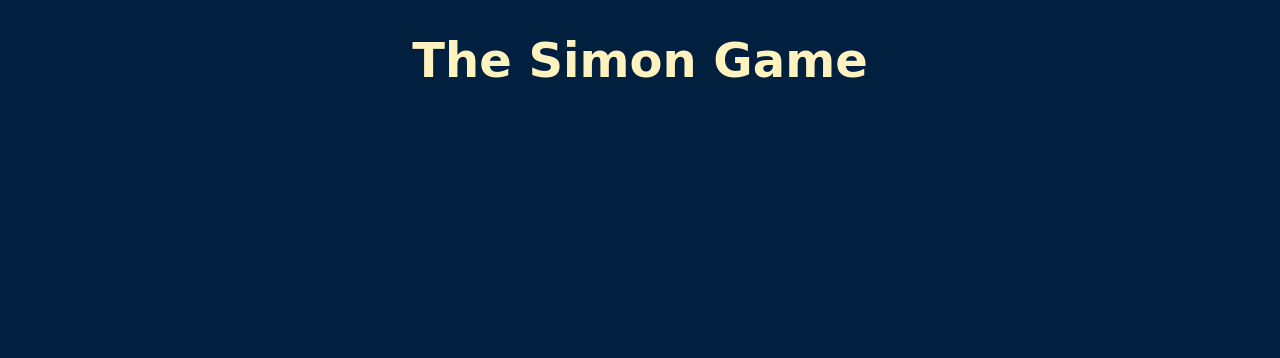
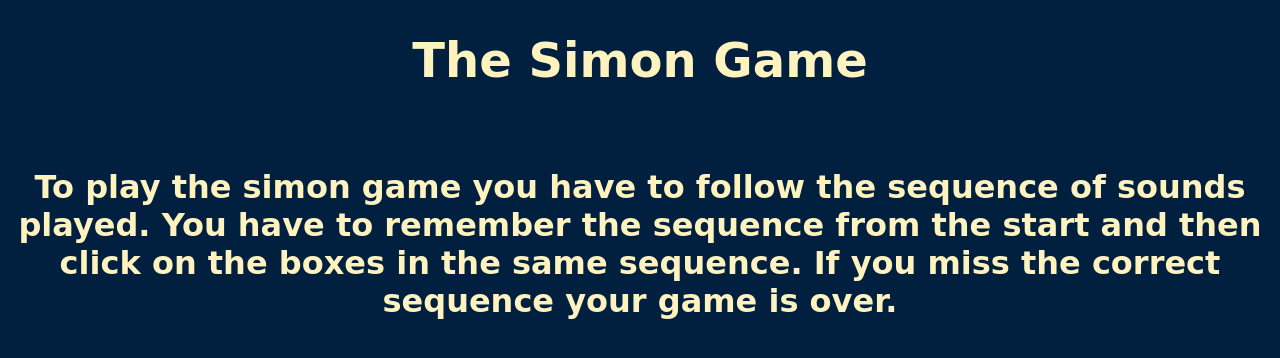
Before and after one commit to ujjvalporwal76/Simon-Game, a plain HTML site: page HowToPlay.html in a window 1280 px wide. Drawn offline with Linux system fonts and the light colour scheme.

Commit message:
Update game rule.

```diff
--- a/HowToPlay.html
+++ b/HowToPlay.html
@@ -7,5 +7,11 @@
   </head>
   <body>
     <h1>The Simon Game</h1>
+    <div>
+        <h3>
+            To play the simon game you have to follow the sequence of sounds played. You have to remember the sequence from the start
+            and then click on the boxes in the same sequence. If you miss the correct sequence your game is over.
+        </h3>
+    </div>
   </body>
 </html>
```
